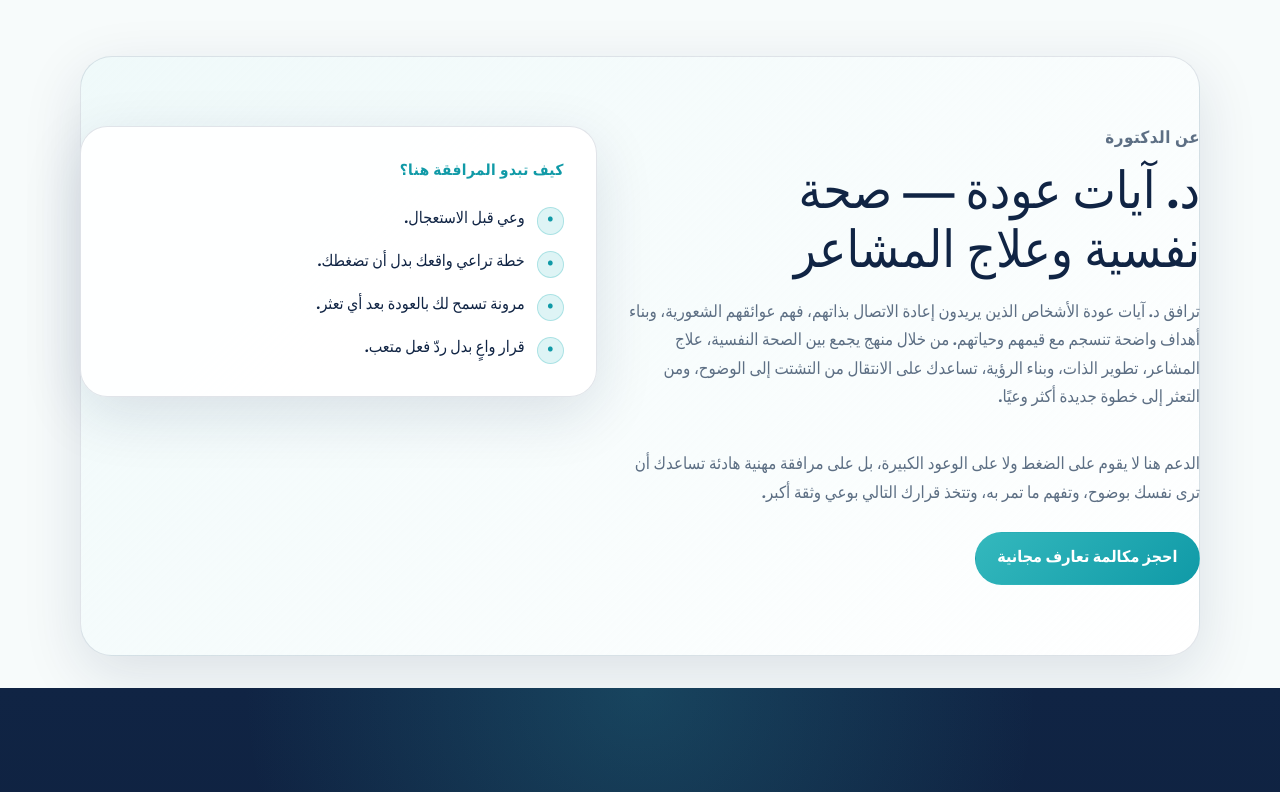
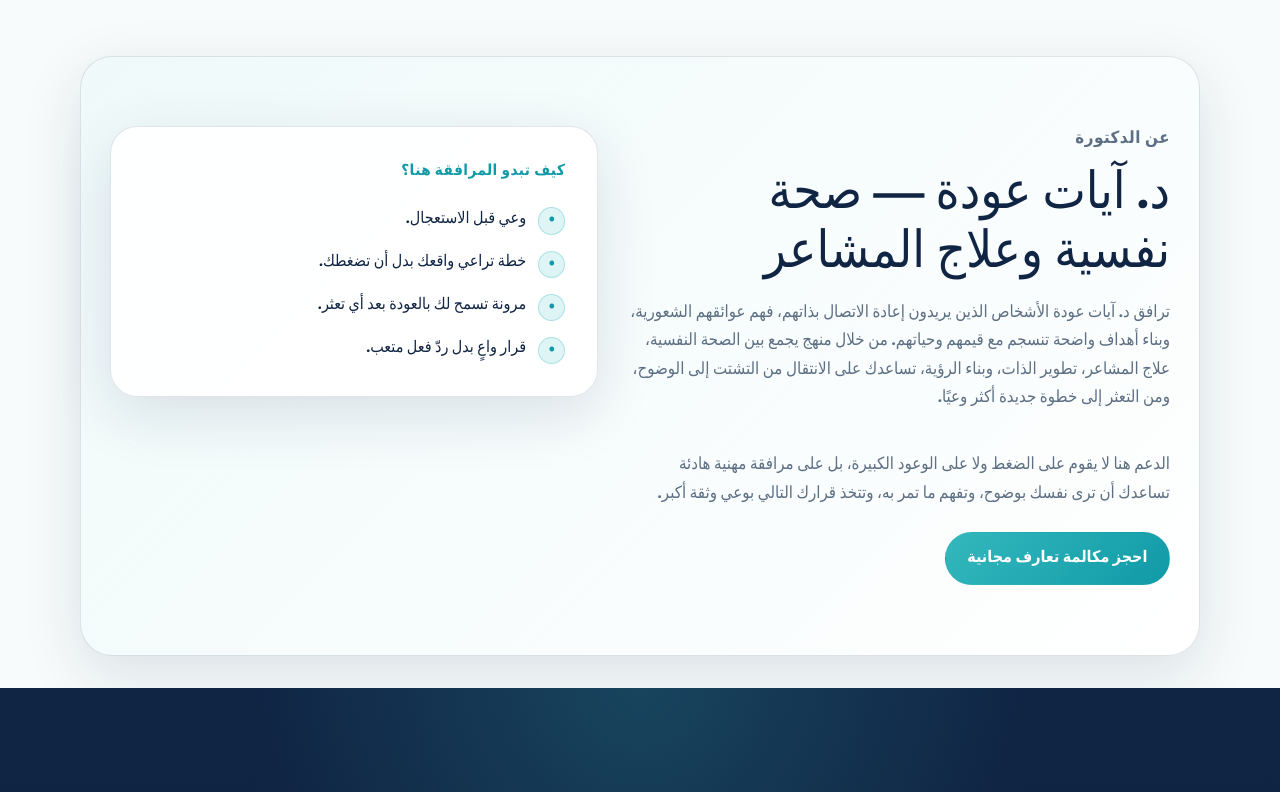
Before and after one commit to candraos/feelingblissacademy.com, a Next.js app: page / in a window 1280 px wide. Shown: the part 2520-3312 px from the top of the page. Built offline with nearby package versions, Linux system fonts and the light colour scheme; no server answers.

Commit message:
add padding to grid

```diff
--- a/src/app/globals.css
+++ b/src/app/globals.css
@@ -539,6 +539,7 @@ section[id] {
   display: grid;
   gap: 2rem;
   grid-template-columns: minmax(0, 1.05fr) minmax(320px, 0.95fr);
+  padding: 0 30px;
 }
 
 .insight-card,
```
